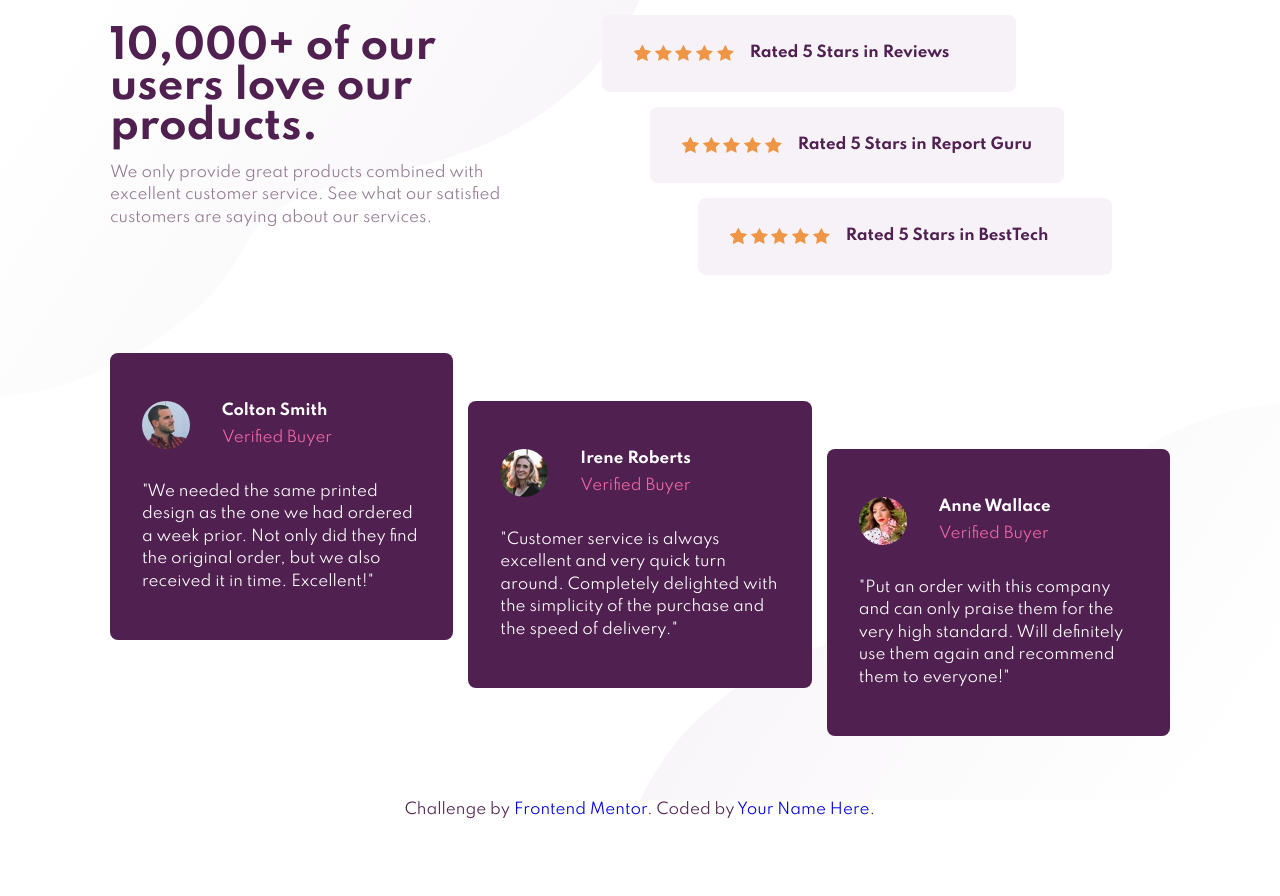
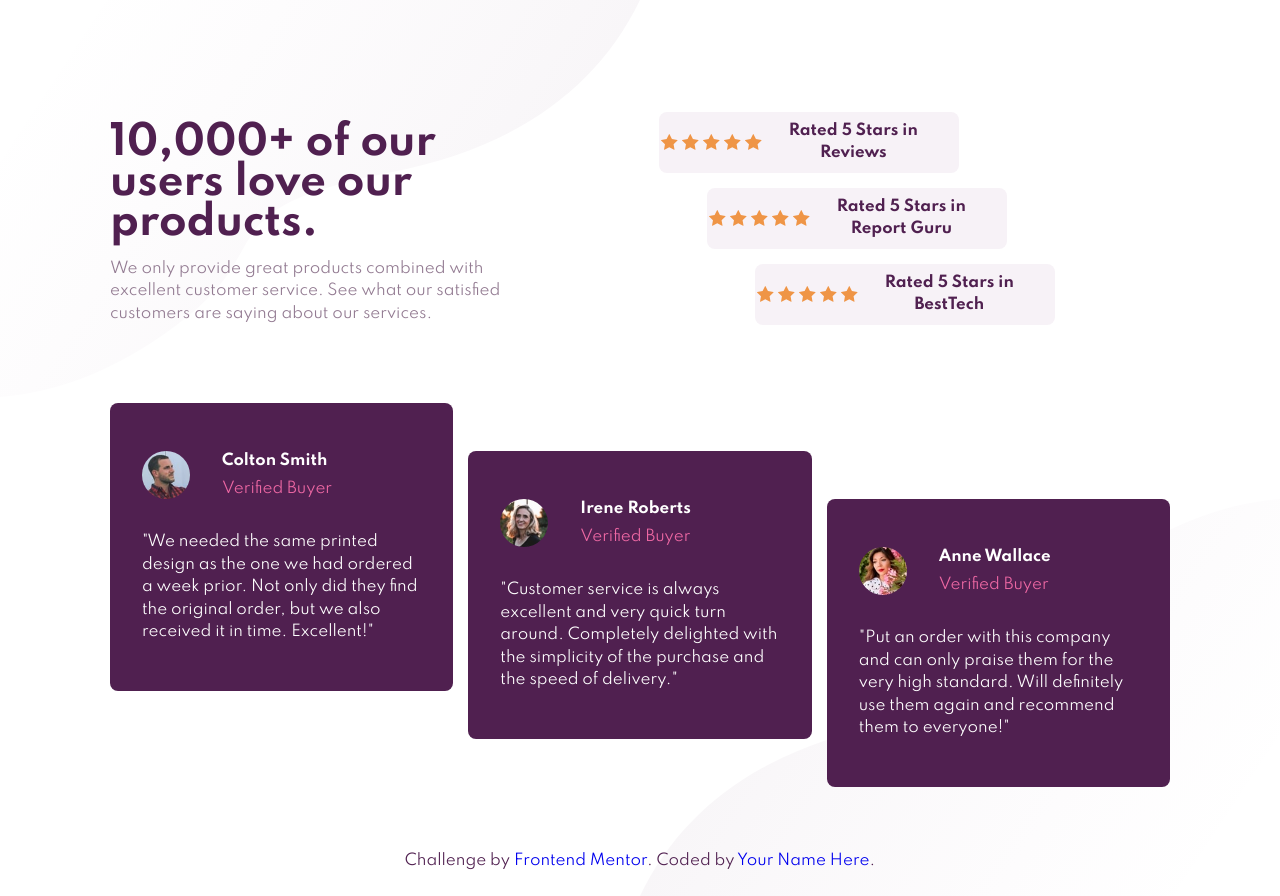
Before and after one commit to simondonohoe/social_proof_challenge, a plain HTML site: page index.html in a window 1280 px wide. Before the commit the page ends 822 px from the top, so only its background shows below. Drawn offline with Linux system fonts and the light colour scheme.

Commit message:
Improved the layout.

```diff
--- a/app/scss/_global.scss
+++ b/app/scss/_global.scss
@@ -43,8 +43,12 @@ h1 {
   }
 }
 
+ul{
+  align-items: center;
+}
 li {
   border-radius: $borRad;
+  max-width: 25rem;
 }
 
 a,
@@ -58,21 +62,23 @@ ol[role="list"] {
   list-style: none;
 }
 
-img {
-  max-width: 100%;
-  display: block;
-}
+// img {
+//   max-width: 100%;
+//   display: block;
+// }
 
 // grid layout
 main {
   display: grid;
   gap: 3rem 1rem;
+  margin-top: 3rem;
 }
 
 @media (min-width: 50em) {
   main {
     grid-template-columns: 1fr 1.5fr;
     text-align: left;
+    margin-top: 6rem;
   }
 
   .header {
--- a/app/scss/_header.scss
+++ b/app/scss/_header.scss
@@ -1,4 +1,6 @@
 .header{
+
+  // margin-top: 5rem;
 
   p{
     color: $neuColDark;
--- a/app/scss/_ratings.scss
+++ b/app/scss/_ratings.scss
@@ -3,6 +3,7 @@
 
   flex-direction: column;
   // gap: 1em;
+  width: 18.75rem;
   max-width: 25rem;
   padding: 0;
 
@@ -20,42 +21,70 @@
     color: $priColDark;
     background: $neuColLight;
     font-weight: $fWeightL;
-    padding: 0.75rem 2rem;
-    max-width: 25rem;
+
+
+    width: 100%;
+
+    // @media(min-width: 50em){
+    //   width: 100vw;
+    // }
+
+    // max-width: 25rem;
+
     // margin-left: auto;
     // margin-right: auto;
 
     .stars {
-      content: "";
-      width: 100px;
-      height: 1rem;
-      margin: 0 auto;
-      display: block;
-      background-image: url(/images/icon-star.svg);
-      margin-bottom: 0.5rem;
-      background-repeat: space;
+      display: flex;
+      // justify-content: center;
 
-      @media (min-width: 50em) {
-        margin: auto 0;
-      }
+      // content: "";
+      // width: 100px;
+
+      // height: 1rem;
+      align-self: center;
+
+      // margin: 0 auto;
+      // display: block;
+      // background-image: url(/images/icon-star.svg);
+      // margin-bottom: 0.5rem;
+      // background-repeat: space;
+
+      //   @media (min-width: 50em) {
+      //     margin: auto 0;
+      //   }
     }
 
     .review {
       text-align: center;
-      padding-left: 1rem;
+
+      p {
+        margin: 1rem auto 0;
+      }
+
+      @media (min-width: 50em) {
+        padding-left: 1rem;
+        p{
+          margin: .5rem 2rem .5rem 0;
+        }
+      }
     }
 
     @media (min-width: 50em) {
       flex-direction: row;
-      max-width: 30rem;
-      align-content: center;
+      align-items: center;
+      max-width: 100%;
 
-      &:first-of-type{
+      &:first-of-type {
         transform: translateX(-3rem);
       }
-      &:last-of-type{
+      &:last-of-type {
         transform: translateX(3rem);
       }
     }
   }
+  img {
+    // display: inline-block;
+    margin: 0 0.125rem;
+  }
 }
--- a/index.html
+++ b/index.html
@@ -37,24 +37,45 @@
         </div>
         <ul class="ratings split" role="list">
           <li class="item">
-            <div class="stars">
+            <!-- <div class="stars">
               <img src="./images/icon-star.svg" alt="" srcset="" />
+            </div> -->
+            <div class="stars" aria-hidden="true">
+              <img src="./images/icon-star.svg" alt=""/>
+              <img src="./images/icon-star.svg" alt=""/>
+              <img src="./images/icon-star.svg" alt=""/>
+              <img src="./images/icon-star.svg" alt=""/>
+              <img src="./images/icon-star.svg" alt=""/>
             </div>
             <div class="review">
               <p>Rated 5 Stars in Reviews</p>
             </div>
           </li>
           <li class="item">
-            <div class="stars">
+            <!-- <div class="stars">
               <img src="./images/icon-star.svg" alt="" srcset="" />
+            </div> -->
+            <div class="stars" aria-hidden="true">
+              <img src="./images/icon-star.svg" alt=""/>
+              <img src="./images/icon-star.svg" alt=""/>
+              <img src="./images/icon-star.svg" alt=""/>
+              <img src="./images/icon-star.svg" alt=""/>
+              <img src="./images/icon-star.svg" alt=""/>
             </div>
             <div class="review">
               <p>Rated 5 Stars in Report Guru</p>
             </div>
           </li>
           <li class="item">
-            <div class="stars">
+            <!-- <div class="stars">
               <img src="./images/icon-star.svg" alt="" srcset="" />
+            </div> -->
+            <div class="stars" aria-hidden="true">
+              <img src="./images/icon-star.svg" alt=""/>
+              <img src="./images/icon-star.svg" alt=""/>
+              <img src="./images/icon-star.svg" alt=""/>
+              <img src="./images/icon-star.svg" alt=""/>
+              <img src="./images/icon-star.svg" alt=""/>
             </div>
             <div class="review">
               <p>Rated 5 Stars in BestTech</p>
```
Also changed, not shown: app/scss/style.css, app/scss/style.min.css, 2 other files.
